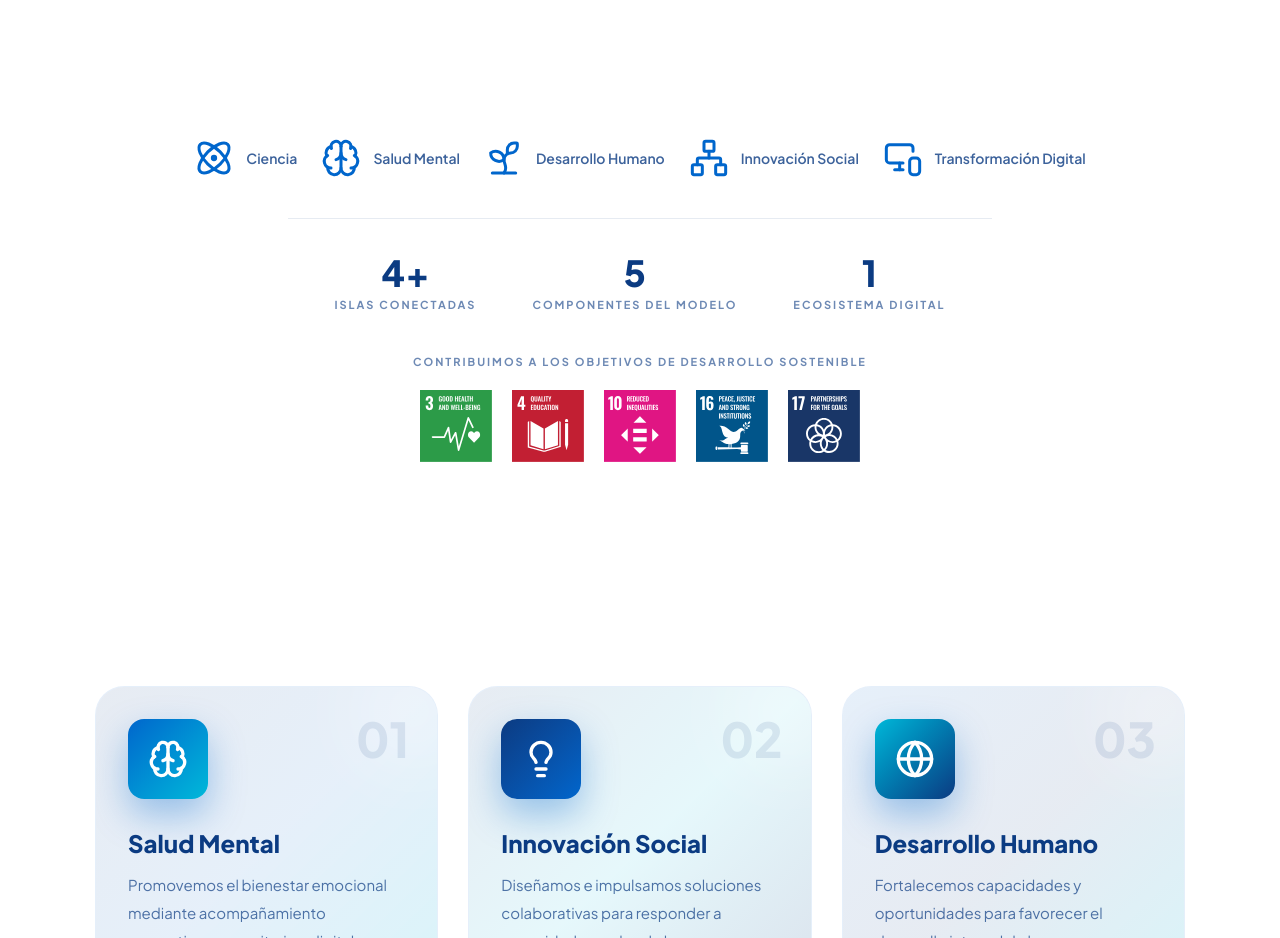
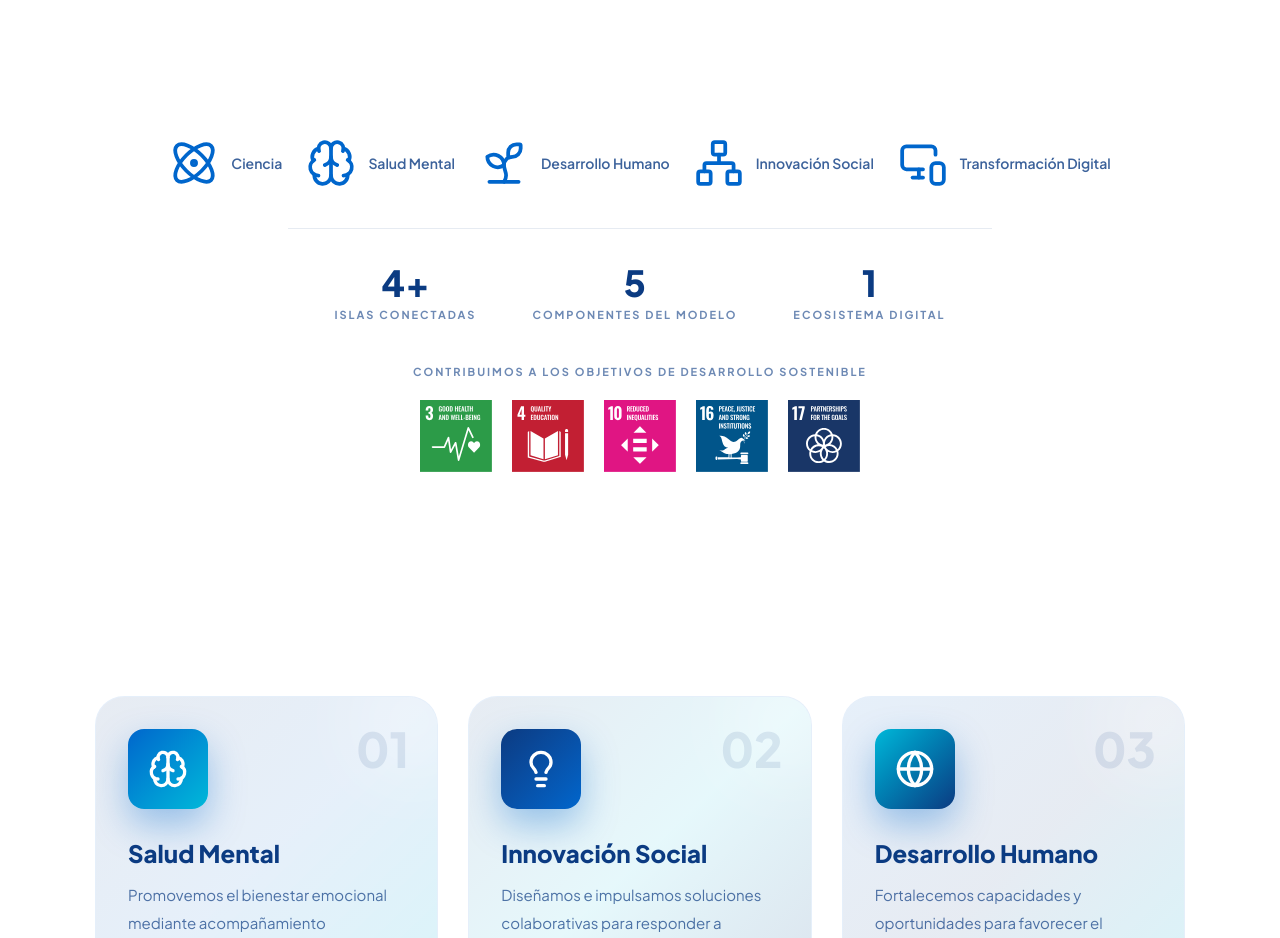
Before and after one commit to nelita0412-afk/NeuroFamilia-AI, a Next.js app in the folder apps/web/: page /acerca in a window 1280 px wide. Shown: the part 1020-1958 px from the top of the page. Built offline with nearby package versions, Linux system fonts and the light colour scheme.

Commit message:
style(web): iconos de componentes a 50px - mayor protagonismo del modelo

```diff
--- a/apps/web/src/components/landing/sections/about.tsx
+++ b/apps/web/src/components/landing/sections/about.tsx
@@ -127,7 +127,7 @@ export function AboutSection() {
           </h2>
 
           {/* Componentes del modelo */}
-          <ul className="mt-10 flex flex-wrap items-center justify-center gap-x-6 gap-y-3 lg:-mx-[104px] lg:flex-nowrap">
+          <ul className="mt-10 flex flex-wrap items-center justify-center gap-x-6 gap-y-3 lg:-mx-[122px] lg:flex-nowrap">
             {CONCEPTOS.map(({ icon: Icon, label }) => (
               <li
                 key={label}
@@ -136,7 +136,7 @@ export function AboutSection() {
                 <Icon
                   aria-hidden="true"
                   strokeWidth={1.8}
-                  className="h-10 w-10 shrink-0 text-[#0066CC]"
+                  className="h-[50px] w-[50px] shrink-0 text-[#0066CC]"
                 />
                 {label}
               </li>
```
